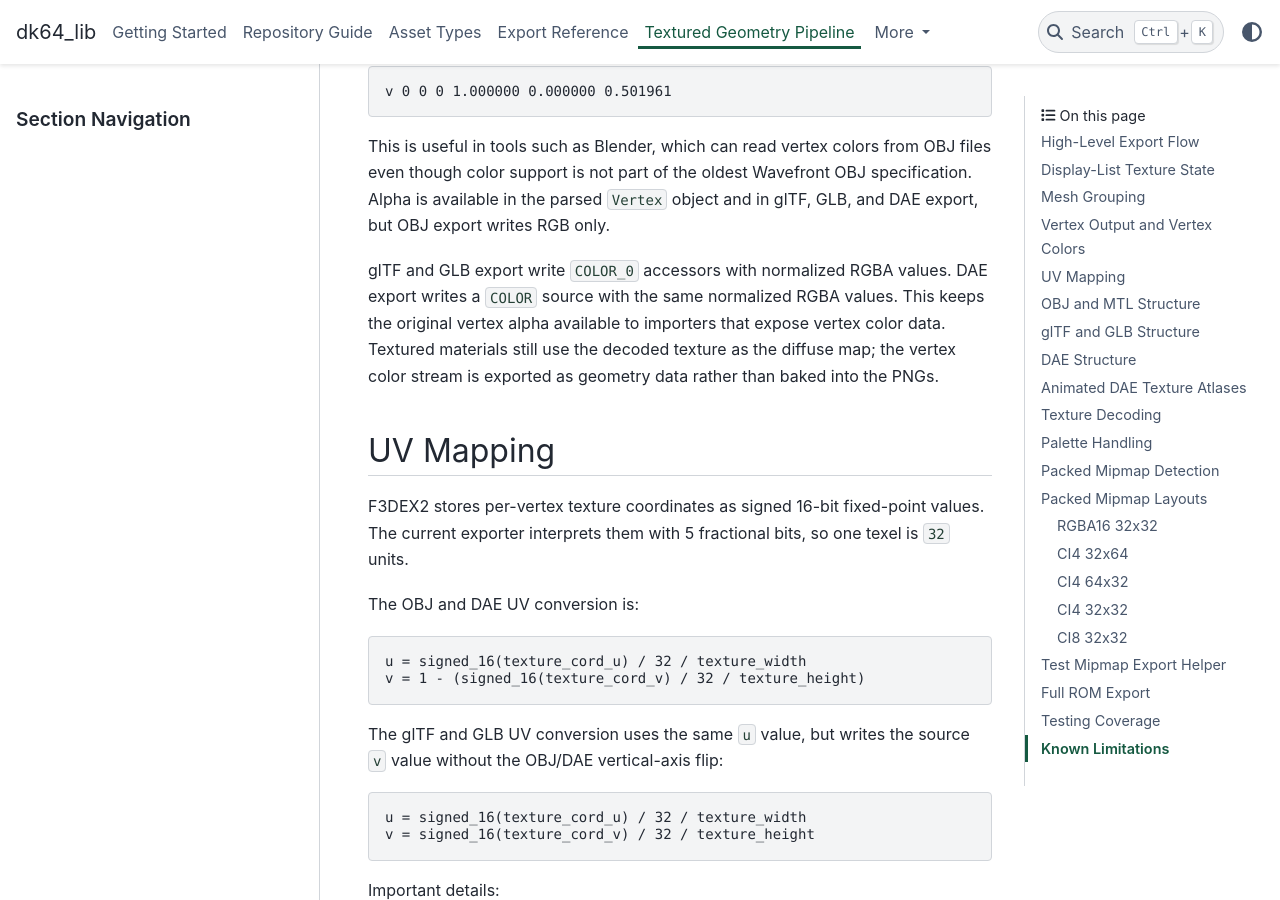
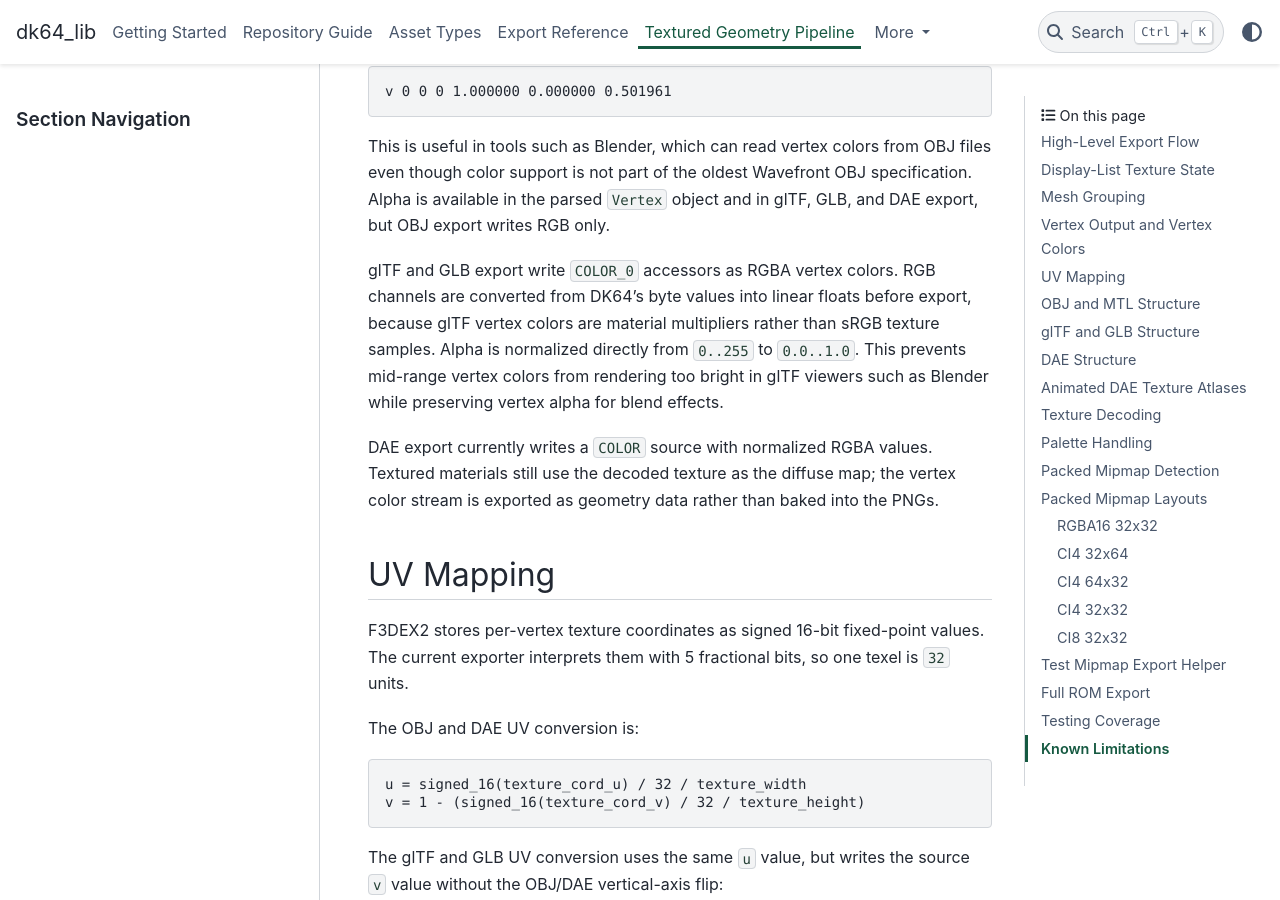
Before and after one commit to ThomasJRyan/dk64_lib, a Sphinx documentation site: the page built from docs/textured-geometry.rst, in a window 1280 px wide and 900 px high, scrolled down 4282 px. Built offline with Sphinx 7.4.7 and the PyData theme 0.15.4, drawn with Linux system fonts in a browser that asks for light colours.

Commit message:
Linearize glTF vertex colors

```diff
--- a/docs/textured-geometry.rst
+++ b/docs/textured-geometry.rst
@@ -195,12 +195,16 @@ files even though color support is not part of the oldest Wavefront OBJ
 specification. Alpha is available in the parsed ``Vertex`` object and in glTF,
 GLB, and DAE export, but OBJ export writes RGB only.
 
-glTF and GLB export write ``COLOR_0`` accessors with normalized RGBA values.
-DAE export writes a ``COLOR`` source with the same normalized RGBA values. This
-keeps the original vertex alpha available to importers that expose vertex color
-data. Textured materials still use the decoded texture as the diffuse map; the
-vertex color stream is exported as geometry data rather than baked into the
-PNGs.
+glTF and GLB export write ``COLOR_0`` accessors as RGBA vertex colors. RGB
+channels are converted from DK64's byte values into linear floats before export,
+because glTF vertex colors are material multipliers rather than sRGB texture
+samples. Alpha is normalized directly from ``0..255`` to ``0.0..1.0``. This
+prevents mid-range vertex colors from rendering too bright in glTF viewers such
+as Blender while preserving vertex alpha for blend effects.
+
+DAE export currently writes a ``COLOR`` source with normalized RGBA values.
+Textured materials still use the decoded texture as the diffuse map; the vertex
+color stream is exported as geometry data rather than baked into the PNGs.
 
 UV Mapping
 ----------
```
Also changed, not shown: docs/exports.rst (+4 -3 lines), 2 other files.
